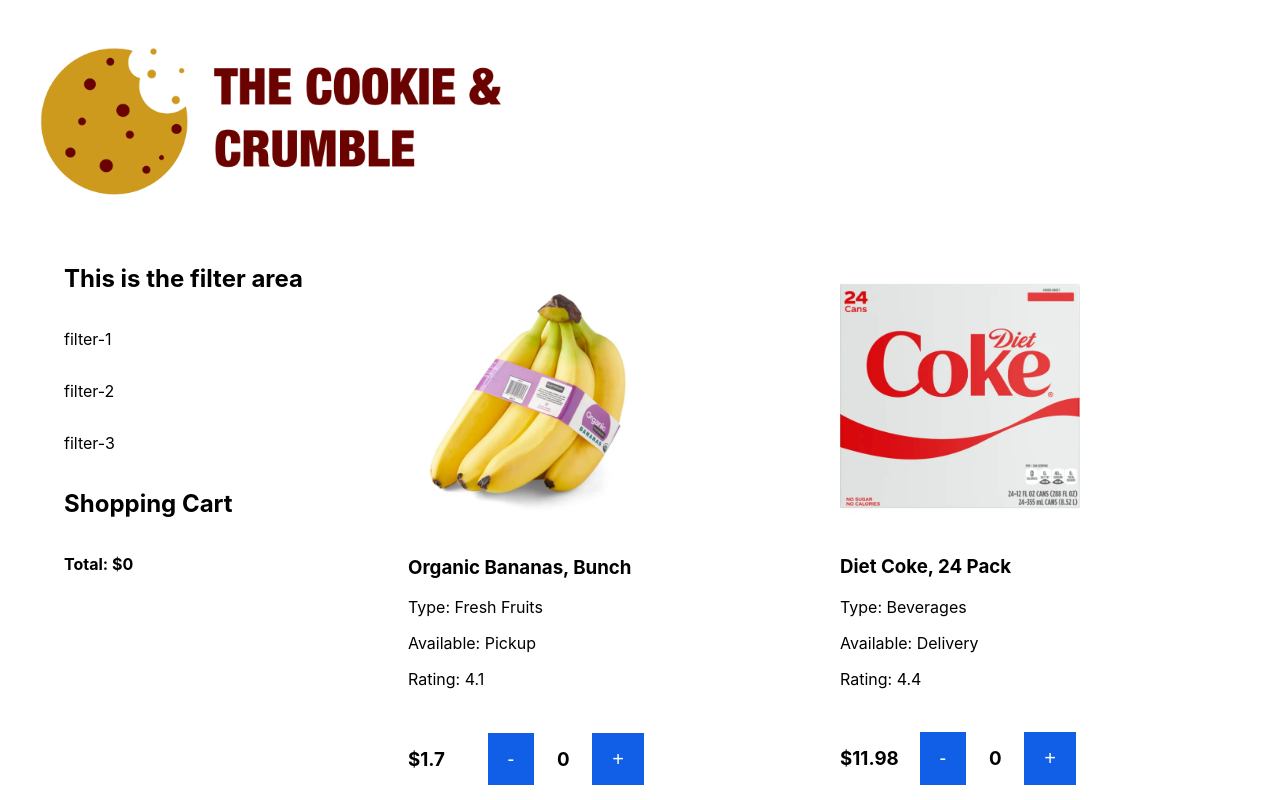
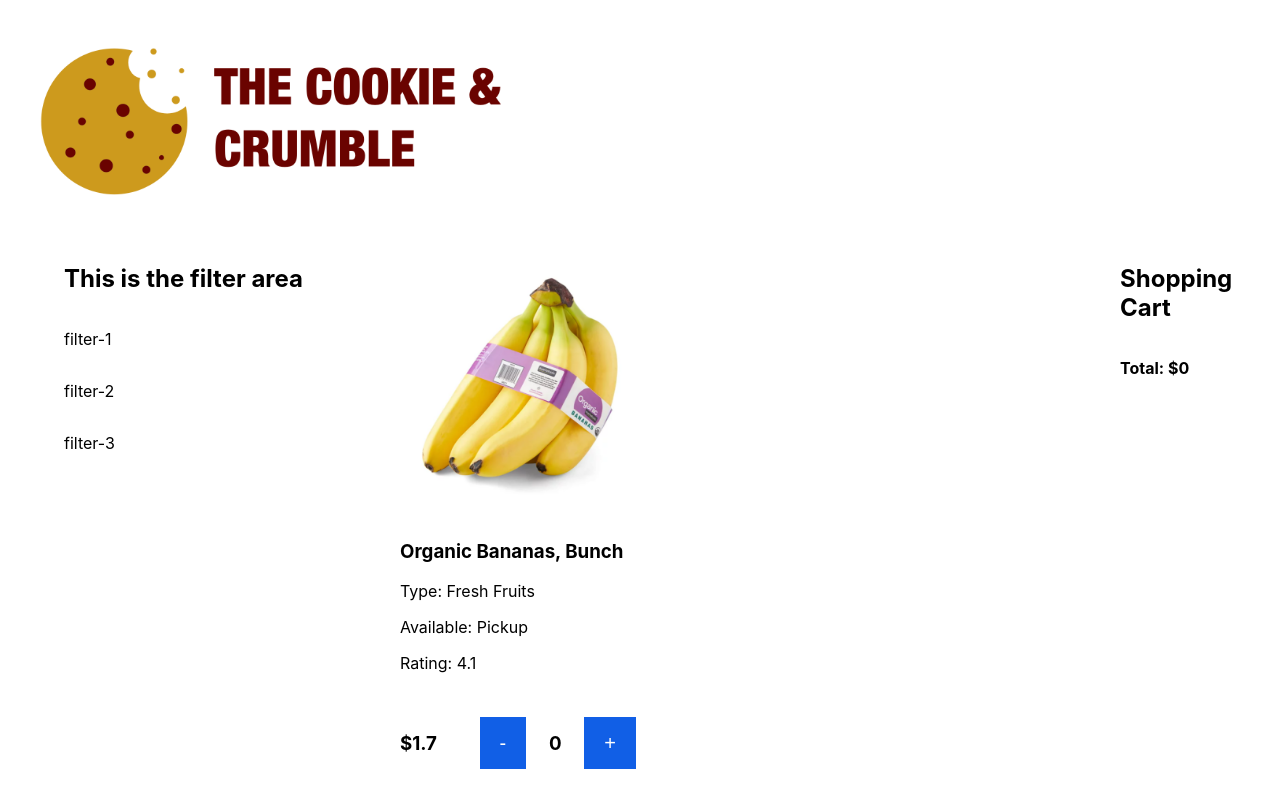
Before and after one commit to smartfox998/Grocery-Store, a React (Create React App) app: page / in a window 1280 px wide. Shown: the top 800 px of the page. Built offline with nearby package versions, Linux system fonts and the light colour scheme; the HTML template or start-up script is replaced by a standard one.

Commit message:
finish css

```diff
--- a/src/App.css
+++ b/src/App.css
@@ -17,7 +17,7 @@
 .filter-area {
   display: flex;
   position: sticky;
-  top: 0;
+  top: 25%;
   align-self: flex-start;
   flex-direction: column;
   padding: 0rem 0rem 0rem 4rem;
@@ -41,14 +41,13 @@
 .groceryItems {
   display: flex;
   flex-flow: row wrap;
-  max-width: 60rem;
-  margin-left: 1.5rem;
+  max-width: 50rem;
 }
 
 
 .groceryItem {
   max-width: 15rem;
-  margin: 2rem 12rem 5rem 0rem;
+  margin: 1rem 9rem 5rem 1rem;
 }
 
 .groceryItem img {
--- a/src/App.js
+++ b/src/App.js
@@ -55,14 +55,6 @@
           <p>filter-1</p>
           <p>filter-2</p>
           <p>filter-3</p>
-
-          <div className="cart">
-            <h2>Shopping Cart</h2>
-            {Object.keys(cart.items).map((key) => (
-              <p>{cart.items[key]}x {key}</p>
-            ))}
-            <p>Total: ${Math.round(cart.price * 100) / 100}</p>
-          </div>
         </div>
 
         <div className='groceryItems'>
@@ -71,6 +63,14 @@
           ))}
         </div>
 
+        <div className="cart">
+            <h2>Shopping Cart</h2>
+            {Object.keys(cart.items).map((key) => (
+              <p>{cart.items[key]}x {key}</p>
+            ))}
+            <p>Total: ${Math.round(cart.price * 100) / 100}</p>
+          </div>
+
       </div>
     </div>
   );
```
